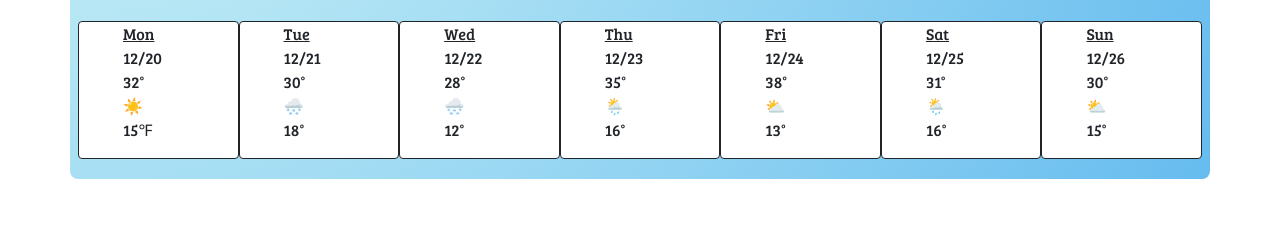
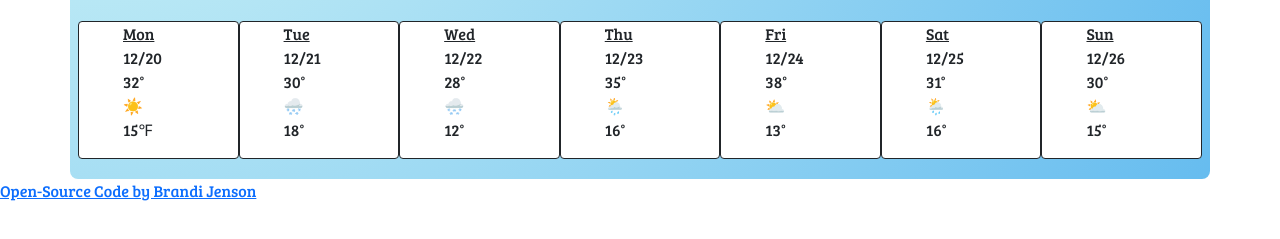
Before and after one commit to Brandi-Jenson/Weather-App, a plain HTML site: page index.html in a window 1280 px wide. Shown: the part 397-636 px from the top of the page. Drawn offline with nearby package versions, Linux system fonts and the light colour scheme.

Commit message:
Added link to open source code

```diff
--- a/index.html
+++ b/index.html
@@ -127,5 +127,8 @@
       </div>
     </div>
     <script src="src/pluswa.js"></script>
+    <footer> <a href="https://github.com/Brandi-Jenson/Weather-App">Open-Source Code</ahref>
+by Brandi Jenson
+    </footer>
   </body>
 </html>
```
